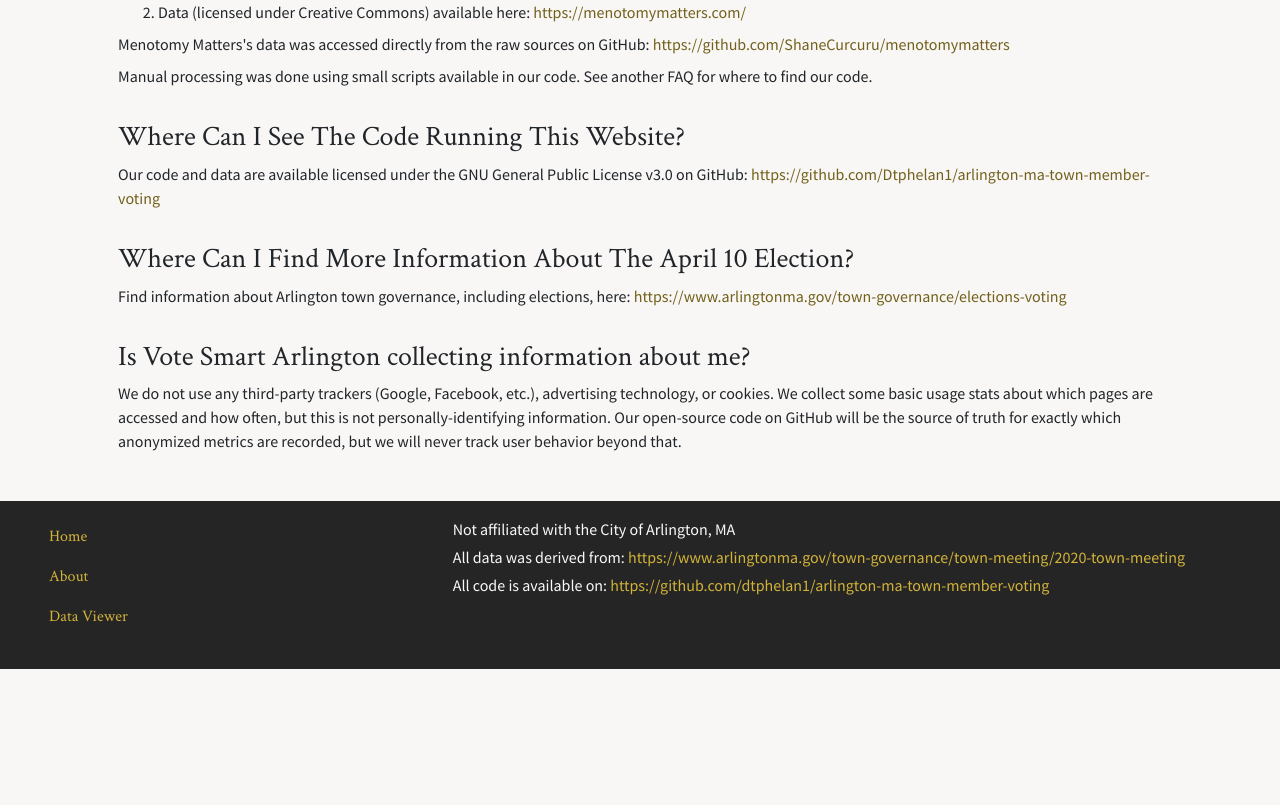
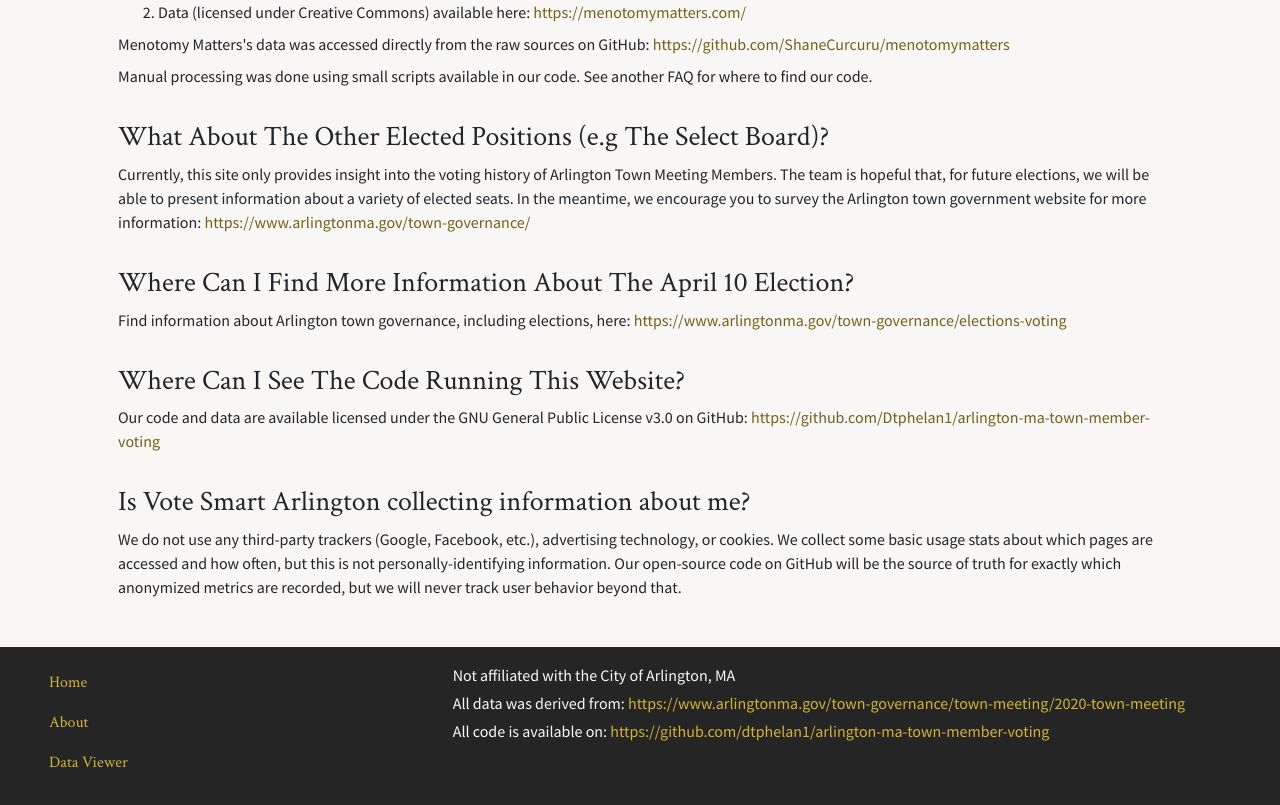
Before and after one commit to Dtphelan1/arlington-ma-town-member-voting, a React (Create React App) app in the folder front-end/: page /#/about in a window 1280 px wide. Shown: the part 984-1789 px from the top of the page. Before the commit the page ends 1653 px from the top, so only its background shows below. Built offline with nearby package versions, Linux system fonts and the light colour scheme.

Commit message:
Added a new FAQ about other positions

```diff
--- a/front-end/src/routes/AboutPage.js
+++ b/front-end/src/routes/AboutPage.js
@@ -104,12 +104,15 @@ function AboutPage() {
         </div>
 
         <div className="faq-entry">
-          <h3 id="where-can-i-see-the-code-running-this-website-">Where Can I See The Code Running This Website?</h3>
+          <h3 id="where-can-i-see-the-code-running-this-website-">
+            What About The Other Elected Positions (e.g The Select Board)?
+          </h3>
           <p>
-            Our code and data are available licensed under the GNU General Public License v3.0 on GitHub:{' '}
-            <a href="https://github.com/Dtphelan1/arlington-ma-town-member-voting">
-              https://github.com/Dtphelan1/arlington-ma-town-member-voting
-            </a>
+            Currently, this site only provides insight into the voting history of Arlington Town Meeting Members. The
+            team is hopeful that, for future elections, we will be able to present information about a variety of
+            elected seats. In the meantime, we encourage you to survey the Arlington town government website for more
+            information:{' '}
+            <a href="https://www.arlingtonma.gov/town-governance/">https://www.arlingtonma.gov/town-governance/</a>
           </p>
         </div>
 
@@ -122,6 +125,16 @@ function AboutPage() {
             <a href="https://www.arlingtonma.gov/town-governance/elections-voting">
               https://www.arlingtonma.gov/town-governance/elections-voting
             </a>{' '}
+          </p>
+        </div>
+
+        <div className="faq-entry">
+          <h3 id="where-can-i-see-the-code-running-this-website-">Where Can I See The Code Running This Website?</h3>
+          <p>
+            Our code and data are available licensed under the GNU General Public License v3.0 on GitHub:{' '}
+            <a href="https://github.com/Dtphelan1/arlington-ma-town-member-voting">
+              https://github.com/Dtphelan1/arlington-ma-town-member-voting
+            </a>
           </p>
         </div>
 
```
